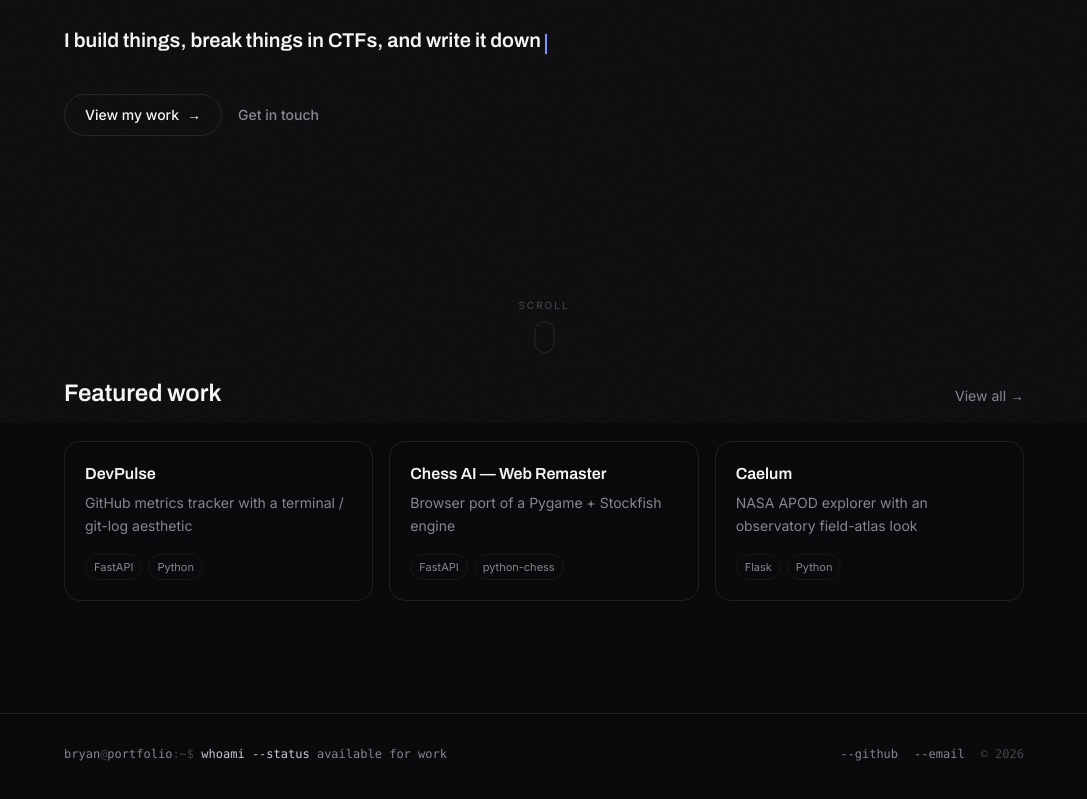
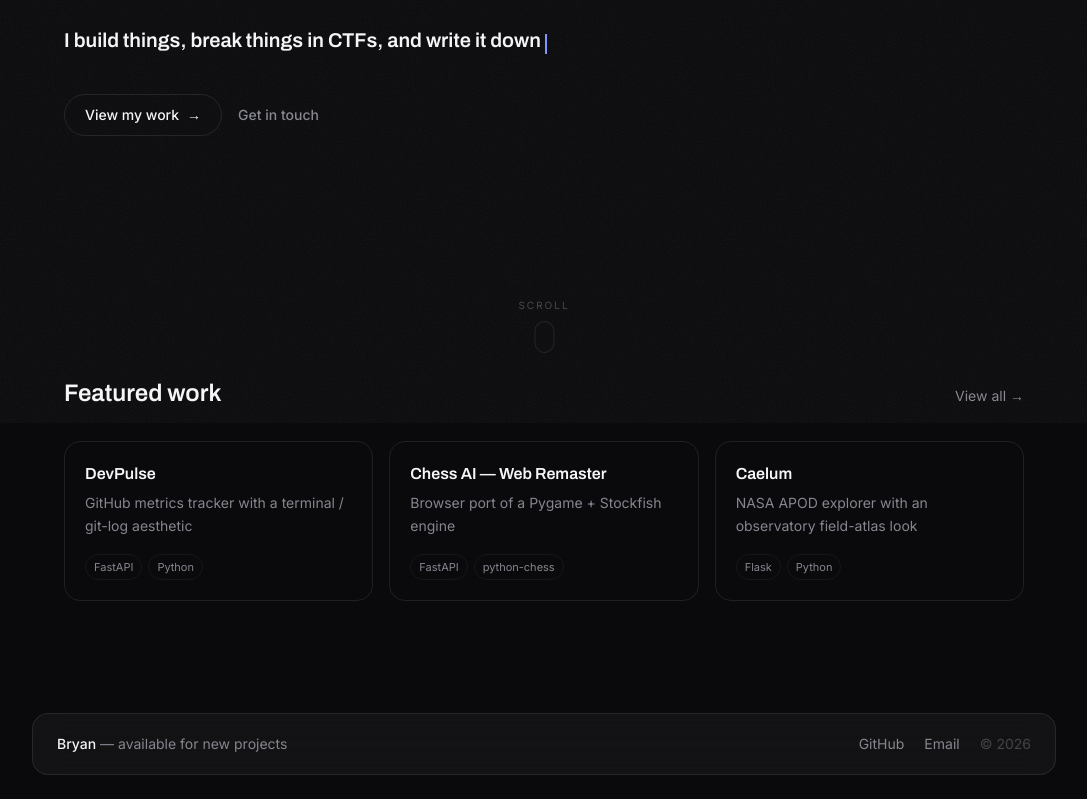
Before and after one commit to 7bryan/bryan-homepage, a Next.js app: page / in a window 1280 px wide. Shown: the part 377-1176 px from the top of the page, without its empty margins (96-1183 px from the left). Built offline with nearby package versions, Linux system fonts and the light colour scheme.

Commit message:
feat: simplified hover color to one accent

```diff
--- a/components/Footer.tsx
+++ b/components/Footer.tsx
@@ -1,29 +1,26 @@
 const links = [
-  { flag: "--github", href: "https://github.com/7bryan" },
-  { flag: "--email", href: "mailto:hello@example.com" },
+  { label: "GitHub", href: "https://github.com/7bryan" },
+  { label: "Email", href: "mailto:hello@example.com" },
 ];
 
 export default function Footer() {
   return (
-    <footer className="border-t border-edge bg-base">
-      <div className="mx-auto max-w-5xl px-5 sm:px-8 py-8 flex flex-col sm:flex-row items-start sm:items-center justify-between gap-4 font-mono text-xs text-ink-500">
-        <p>
-          <span className="text-accent-green">bryan</span>
-          <span className="text-ink-700">@</span>portfolio
-          <span className="text-ink-700">:~$</span>{" "}
-          <span className="text-ink-300">whoami --status</span>{" "}
-          <span className="text-accent-green">available for work</span>
+    <footer className="px-4 sm:px-6 pb-6">
+      <div className="glass mx-auto max-w-5xl rounded-2xl px-6 py-5 flex flex-col sm:flex-row items-center justify-between gap-3 text-sm">
+        <p className="text-ink-500">
+          <span className="text-ink-100 font-medium">Bryan</span> — available
+          for new projects
         </p>
-        <div className="flex items-center gap-4">
+        <div className="flex items-center gap-5">
           {links.map((l) => (
             <a
-              key={l.flag}
+              key={l.label}
               href={l.href}
               target="_blank"
               rel="noreferrer"
-              className="text-ink-500 hover:text-accent-blue transition-colors"
+              className="text-ink-500 hover:text-accent transition-colors"
             >
-              {l.flag}
+              {l.label}
             </a>
           ))}
           <span className="text-ink-700">© {new Date().getFullYear()}</span>
```
